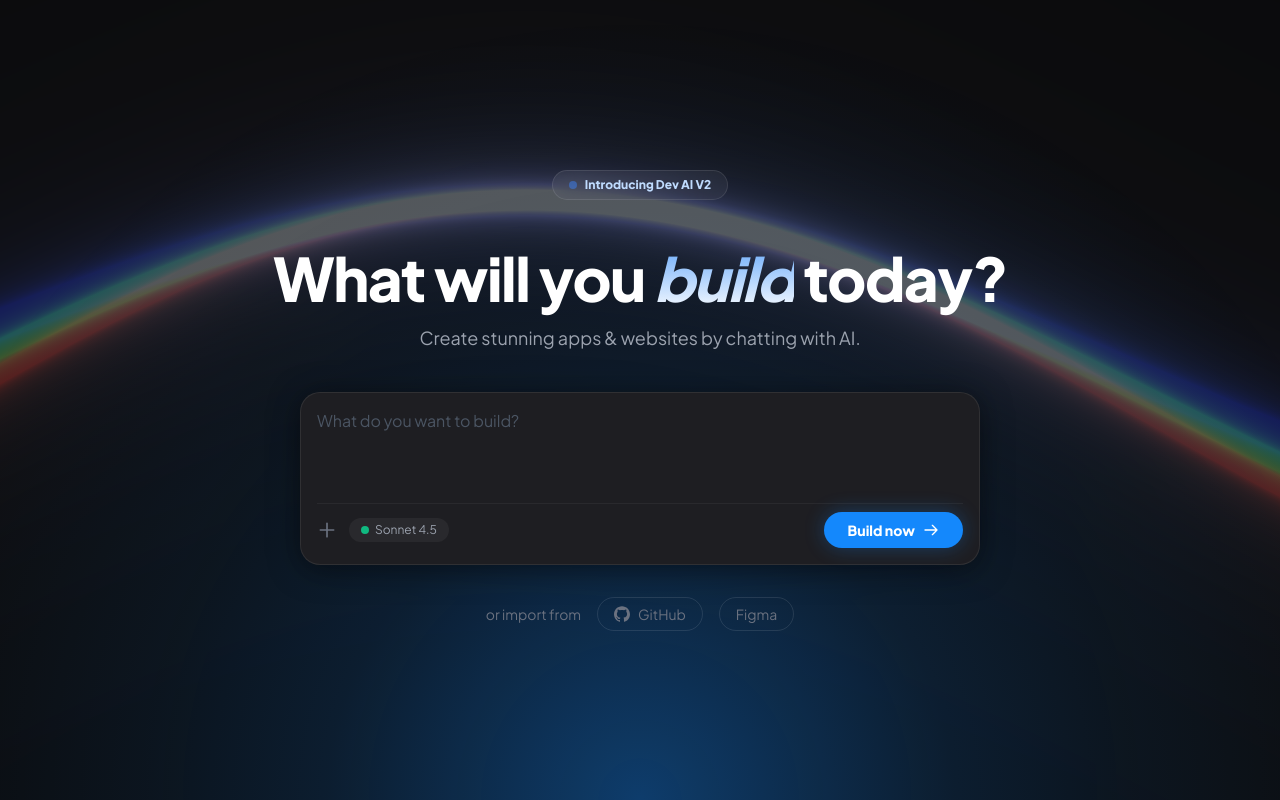
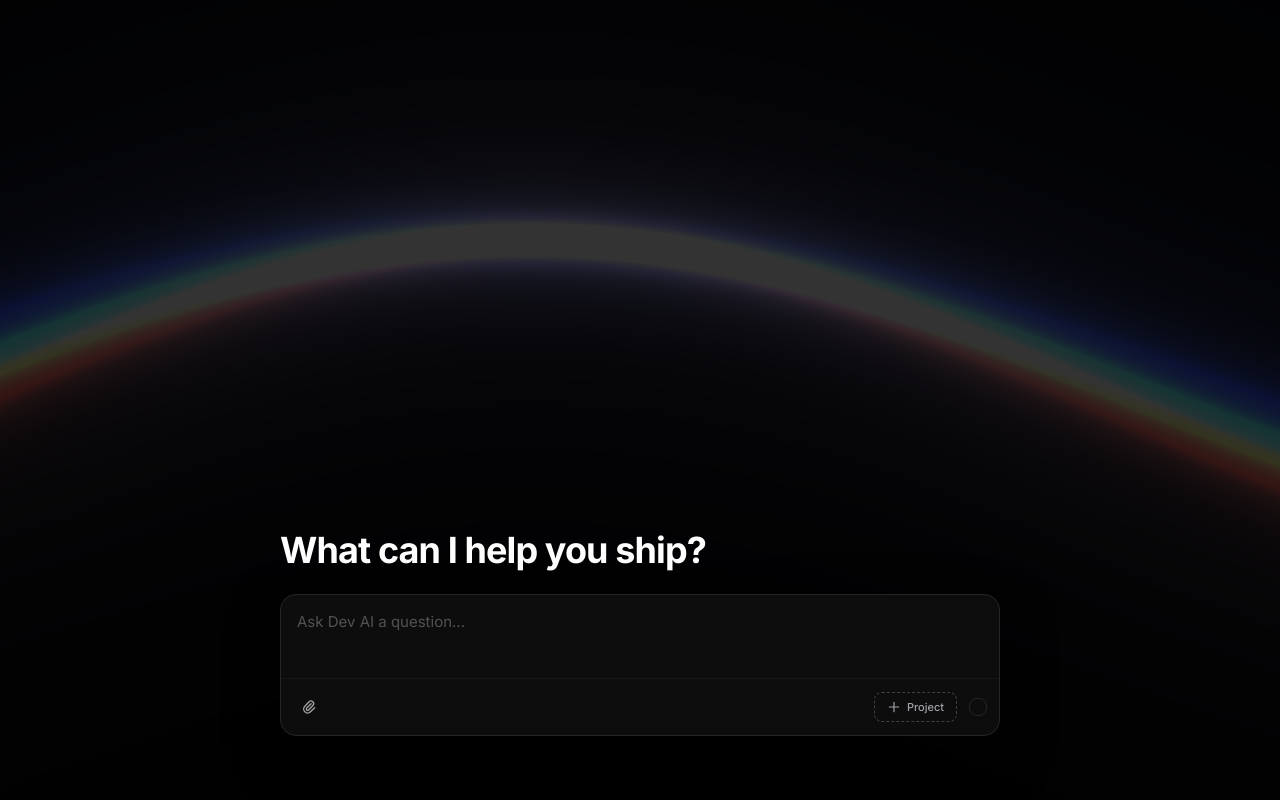
Before and after one commit to uaebazzar/homepage, a plain HTML site: page index.html in a window 1280 px wide. Drawn offline with nearby package versions, Linux system fonts and the light colour scheme; animation ran at ten frames a second.

Commit message:
Update index.html

```diff
--- a/index.html
+++ b/index.html
@@ -3,58 +3,18 @@
 <head>
     <meta charset="utf-8" />
     <meta name="viewport" content="width=device-width, initial-scale=1.0" />
-    <title>Dev AI — Build Today</title>
+    <title>Dev AI — Ship</title>
     <script src="https://cdn.tailwindcss.com"></script>
     <script src="https://cdnjs.cloudflare.com/ajax/libs/three.js/0.160.0/three.min.js"></script>
-    <link href="https://fonts.googleapis.com/css2?family=Plus+Jakarta+Sans:wght@200;400;800&family=JetBrains+Mono&display=swap" rel="stylesheet" />
+    <link href="https://fonts.googleapis.com/css2?family=Inter:wght@400;500;600;700&display=swap" rel="stylesheet" />
     <style>
         body {
-            background: #0f0f0f;
+            background: #000;
             color: #fff;
-            font-family: 'Plus Jakarta Sans', sans-serif;
+            font-family: 'Inter', sans-serif;
             margin: 0;
             overflow: hidden;
-        }
-
-        /* Ray Background Styles */
-        .ray-container {
-            position: absolute;
-            inset: 0;
-            width: 100%;
-            height: 100%;
-            overflow: hidden;
-            pointer-events: none;
-            z-index: 0;
-        }
-
-        .ray-gradient {
-            position: absolute;
-            left: 50%;
-            transform: translateX(-50%);
-            width: 4000px;
-            height: 1800px;
-            background: radial-gradient(circle at center 800px, rgba(20, 136, 252, 0.4) 0%, rgba(20, 136, 252, 0.15) 14%, rgba(20, 136, 252, 0.08) 22%, transparent 35%);
-        }
-
-        /* Glass Input Styles */
-        .chat-container {
-            position: relative;
-            z-index: 20;
-            width: 100%;
-            max-width: 720px;
-            padding: 0 20px;
-        }
-
-        .chat-input-box {
-            background: #1e1e22;
-            border: 1px solid rgba(255, 255, 255, 0.08);
-            border-radius: 1.25rem;
-            box-shadow: 0 4px 30px rgba(0, 0, 0, 0.5);
-            transition: border-color 0.3s ease;
-        }
-
-        .chat-input-box:focus-within {
-            border-color: rgba(20, 136, 252, 0.5);
+            height: 100vh;
         }
 
         #shader-canvas {
@@ -62,110 +22,129 @@
             top: 0; left: 0;
             width: 100vw; height: 100vh;
             z-index: -1;
-            opacity: 0.3; /* Subtle glow behind the rays */
+            opacity: 0.2;
         }
 
-        .rainbow-btn {
-            background: #1488fc;
-            box-shadow: 0 0 20px rgba(20, 136, 252, 0.3);
-            transition: all 0.2s ease;
+        .v0-textarea {
+            width: 100%;
+            padding: 16px;
+            resize: none;
+            background: transparent;
+            border: none;
+            color: white;
+            font-size: 15px;
+            outline: none;
+            min-height: 60px;
+            line-height: 1.5;
         }
 
-        .rainbow-btn:hover {
-            background: #1a94ff;
-            transform: scale(1.02);
+        .v0-textarea::placeholder { color: #525252; }
+
+        .send-btn {
+            padding: 8px;
+            border-radius: 8px;
+            border: 1px solid #262626;
+            color: #525252;
+            transition: all 0.2s cubic-bezier(0.4, 0, 0.2, 1);
         }
+
+        .send-btn.active {
+            background: white;
+            color: black;
+            border-color: white;
+            transform: translateY(-1px);
+            box-shadow: 0 4px 12px rgba(255, 255, 255, 0.1);
+        }
+
+        /* Hide scrollbar for clean look */
+        .scrollbar-hide::-webkit-scrollbar { display: none; }
     </style>
 </head>
 <body>
     <canvas id="shader-canvas"></canvas>
-    <div class="ray-container">
-        <div class="ray-gradient"></div>
-    </div>
 
-    <main class="relative z-10 flex flex-col items-center justify-center min-h-screen text-center px-4">
+    <main class="flex flex-col items-center w-full max-w-3xl mx-auto p-6 pb-16 h-full justify-end space-y-6 relative z-10">
 
-        <div class="mb-12 animate-fade-in">
-            <div class="inline-flex items-center gap-2 px-4 py-1.5 rounded-full bg-white/5 border border-white/10 backdrop-blur-md">
-                <span class="w-2 h-2 bg-blue-500 rounded-full animate-pulse"></span>
-                <span class="text-xs font-semibold text-blue-200">Introducing Dev AI V2</span>
-            </div>
-        </div>
+        <h1 class="text-3xl md:text-4xl font-bold text-white tracking-tight w-full text-left">
+            What can I help you ship?
+        </h1>
 
-        <h1 class="text-5xl md:text-6xl font-extrabold tracking-tight mb-4">
-            What will you <span class="italic bg-gradient-to-b from-blue-400 to-white bg-clip-text text-transparent">build</span> today?
-        </h1>
-        <p class="text-gray-400 text-lg font-medium mb-10 max-w-lg">
-            Create stunning apps & websites by chatting with AI.
-        </p>
+        <div class="w-full">
+            <div class="relative bg-neutral-900/60 backdrop-blur-xl rounded-2xl border border-neutral-800 shadow-[0_20px_50px_rgba(0,0,0,0.5)]">
+                <div class="overflow-y-auto">
+                    <textarea
+                        id="v0-chat"
+                        placeholder="Ask Dev AI a question..."
+                        class="v0-textarea scrollbar-hide"
+                    ></textarea>
+                </div>
 
-        <div class="chat-container">
-            <div class="chat-input-box p-4">
-                <textarea
-                    placeholder="What do you want to build?"
-                    class="w-full bg-transparent border-none outline-none text-white placeholder-gray-600 resize-none min-h-[80px]"
-                ></textarea>
-
-                <div class="flex items-center justify-between mt-2 pt-2 border-t border-white/5">
-                    <div class="flex items-center gap-3">
-                        <button class="text-gray-500 hover:text-white transition-colors">
-                            <svg class="w-5 h-5" fill="none" stroke="currentColor" viewBox="0 0 24 24"><path stroke-linecap="round" stroke-linejoin="round" stroke-width="2" d="M12 4v16m8-8H4"></path></svg>
+                <div class="flex items-center justify-between p-3 border-t border-neutral-800/40">
+                    <div class="flex items-center gap-2">
+                        <button type="button" class="p-2 hover:bg-neutral-800 rounded-lg text-neutral-400 hover:text-white transition-all group flex items-center gap-2">
+                            <svg class="w-4 h-4" fill="none" stroke="currentColor" viewBox="0 0 24 24"><path stroke-linecap="round" stroke-linejoin="round" stroke-width="2" d="M15.172 7l-6.586 6.586a2 2 0 102.828 2.828l6.414-6.586a4 4 0 00-5.656-5.656l-6.415 6.585a6 6 0 108.486 8.486L20.5 13"></path></svg>
+                            <span class="text-[10px] hidden group-hover:inline opacity-70">Attach</span>
                         </button>
-                        <div class="flex items-center gap-1.5 px-3 py-1 rounded-full bg-white/5 text-xs text-gray-400 font-medium">
-                            <span class="w-2 h-2 bg-emerald-500 rounded-full"></span> Sonnet 4.5
-                        </div>
                     </div>
 
-                    <button class="rainbow-btn px-6 py-2 rounded-full text-sm font-bold flex items-center gap-2">
-                        Build now
-                        <svg class="w-4 h-4" fill="none" stroke="currentColor" viewBox="0 0 24 24"><path stroke-linecap="round" stroke-linejoin="round" stroke-width="2" d="M14 5l7 7m0 0l-7 7m7-7H3"></path></svg>
-                    </button>
+                    <div class="flex items-center gap-3">
+                        <button type="button" class="px-3 py-1.5 rounded-lg text-[11px] font-medium text-zinc-400 border border-dashed border-zinc-700 hover:border-zinc-500 hover:bg-zinc-800/50 transition-all flex items-center gap-1.5">
+                            <svg class="w-3.5 h-3.5" fill="none" stroke="currentColor" viewBox="0 0 24 24"><path stroke-linecap="round" stroke-linejoin="round" stroke-width="2" d="M12 4v16m8-8H4"></path></svg>
+                            Project
+                        </button>
+                        <button id="send-btn" type="button" class="send-btn">
+                            <svg class="w-4.5 h-4.5" fill="none" stroke="currentColor" viewBox="0 0 24 24" stroke-width="2.5"><path stroke-linecap="round" stroke-linejoin="round" d="M5 10l7-7m0 0l7 7m-7-7v18"></path></svg>
+                        </button>
+                    </div>
                 </div>
-            </div>
-
-            <div class="mt-8 flex items-center justify-center gap-4 text-sm text-gray-500">
-                <span>or import from</span>
-                <button class="flex items-center gap-2 px-4 py-1.5 rounded-full border border-white/10 hover:bg-white/5 transition-all">
-                    <svg class="w-4 h-4" viewBox="0 0 24 24" fill="currentColor"><path d="M12 .297c-6.63 0-12 5.373-12 12 0 5.303 3.438 9.8 8.205 11.385.6.113.82-.258.82-.577 0-.285-.01-1.04-.015-2.04-3.338.724-4.042-1.61-4.042-1.61C4.422 18.07 3.633 17.7 3.633 17.7c-1.087-.744.084-.729.084-.729 1.205.084 1.838 1.236 1.838 1.236 1.07 1.835 2.809 1.305 3.495.998.108-.776.417-1.305.76-1.605-2.665-.3-5.466-1.332-5.466-5.93 0-1.31.465-2.38 1.235-3.22-.135-.303-.54-1.523.105-3.176 0 0 1.005-.322 3.3 1.23.96-.267 1.98-.399 3-.405 1.02.006 2.04.138 3 .405 2.28-1.552 3.285-1.23 3.285-1.23.645 1.653.24 2.873.12 3.176.765.84 1.23 1.91 1.23 3.22 0 4.61-2.805 5.625-5.475 5.92.42.36.81 1.096.81 2.22 0 1.606-.015 2.896-.015 3.286 0 .315.21.69.825.57C20.565 22.092 24 17.592 24 12.297c0-6.627-5.373-12-12-12"/></svg>
-                    GitHub
-                </button>
-                <button class="flex items-center gap-2 px-4 py-1.5 rounded-full border border-white/10 hover:bg-white/5 transition-all">
-                    Figma
-                </button>
             </div>
         </div>
     </main>
 
     <script>
+        const textarea = document.getElementById('v0-chat');
+        const sendBtn = document.getElementById('send-btn');
+        const minHeight = 60;
+        const maxHeight = 240;
+
+        textarea.addEventListener('input', () => {
+            // Auto-resize
+            textarea.style.height = minHeight + 'px';
+            const newHeight = Math.min(textarea.scrollHeight, maxHeight);
+            textarea.style.height = newHeight + 'px';
+            textarea.style.overflowY = textarea.scrollHeight > maxHeight ? 'auto' : 'hidden';
+
+            // Button toggle
+            if (textarea.value.trim() !== "") {
+                sendBtn.classList.add('active');
+            } else {
+                sendBtn.classList.remove('active');
+            }
+        });
+
+        // Background Shader Logic
         const canvas = document.querySelector('#shader-canvas');
-        const renderer = new THREE.WebGLRenderer({ canvas, antialias: false, powerPreference: "high-performance" });
+        const renderer = new THREE.WebGLRenderer({ canvas, antialias: false });
         renderer.setPixelRatio(1.0);
         renderer.setSize(window.innerWidth, window.innerHeight);
-
         const scene = new THREE.Scene();
         const camera = new THREE.OrthographicCamera(-1, 1, 1, -1, 0, -1);
-
         const fragmentShader = `
           precision highp float;
-          uniform vec2 resolution;
-          uniform float time;
+          uniform vec2 resolution; uniform float time;
           void main() {
             vec2 p = (gl_FragCoord.xy * 2.0 - resolution) / min(resolution.x, resolution.y);
-            float d = length(p) * 0.05;
-            float r = 0.05 / abs(p.y + sin((p.x * (1.0 + d) + time)) * 0.5);
-            float g = 0.05 / abs(p.y + sin((p.x + time)) * 0.5);
-            float b = 0.05 / abs(p.y + sin((p.x * (1.0 - d) + time)) * 0.5);
-            gl_FragColor = vec4(r * 0.5, g * 0.5, b * 0.8, 1.0);
+            float r = 0.04 / abs(p.y + sin((p.x * 1.1 + time)) * 0.4);
+            float g = 0.04 / abs(p.y + sin((p.x + time)) * 0.4);
+            float b = 0.06 / abs(p.y + sin((p.x * 0.9 + time)) * 0.4);
+            gl_FragColor = vec4(r, g, b, 1.0);
           }
         `;
-
         const uniforms = { resolution: { value: [window.innerWidth, window.innerHeight] }, time: { value: 0.0 } };
         const material = new THREE.RawShaderMaterial({
             vertexShader: `attribute vec3 position; void main() { gl_Position = vec4(position, 1.0); }`,
-            fragmentShader,
-            uniforms
+            fragmentShader, uniforms
         });
-
         scene.add(new THREE.Mesh(new THREE.PlaneGeometry(2, 2), material));
 
         function animate(t) {
@@ -178,7 +157,6 @@
             renderer.setSize(window.innerWidth, window.innerHeight);
             uniforms.resolution.value = [window.innerWidth, window.innerHeight];
         });
-
         requestAnimationFrame(animate);
     </script>
 </body>
```
